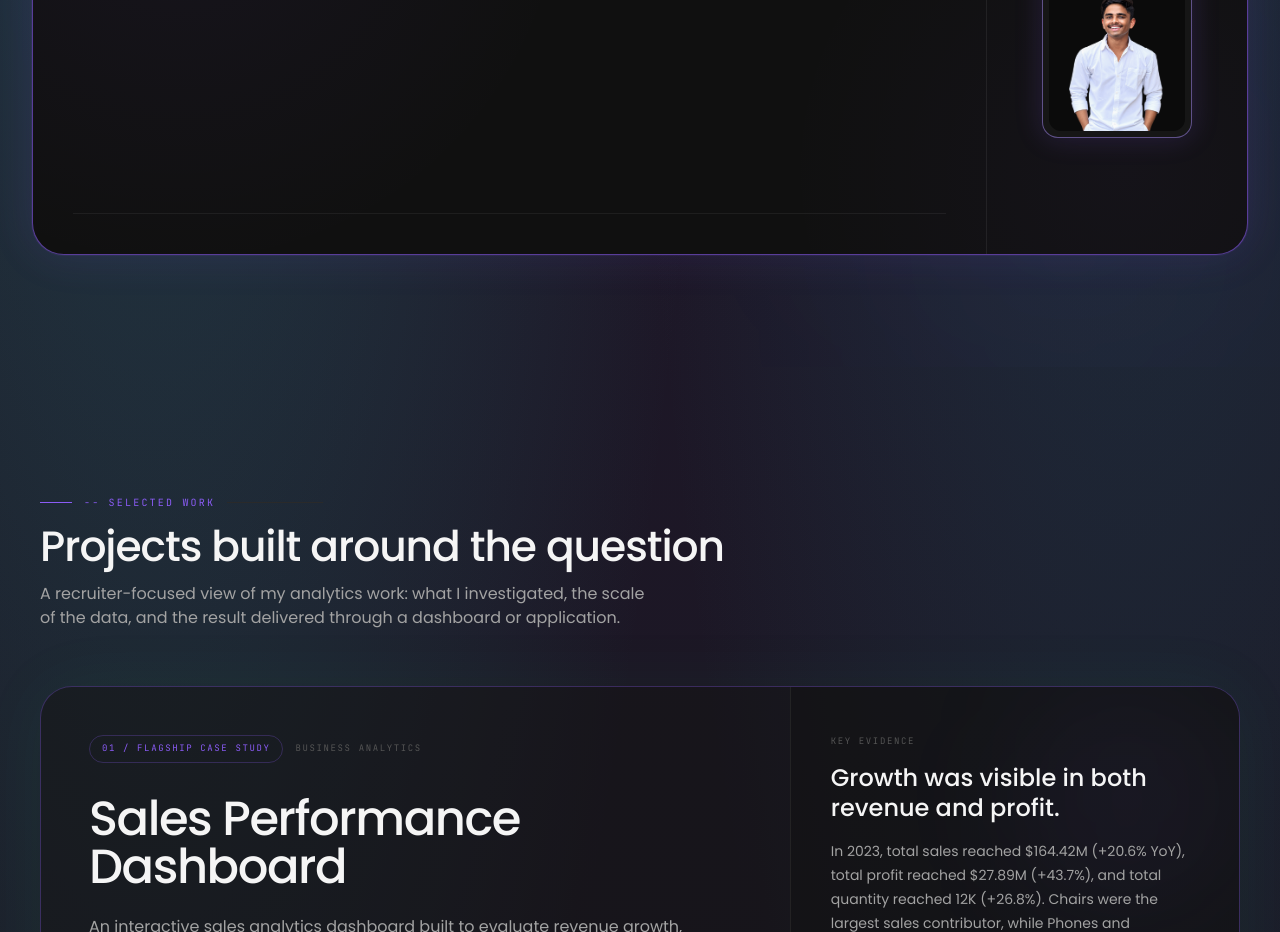
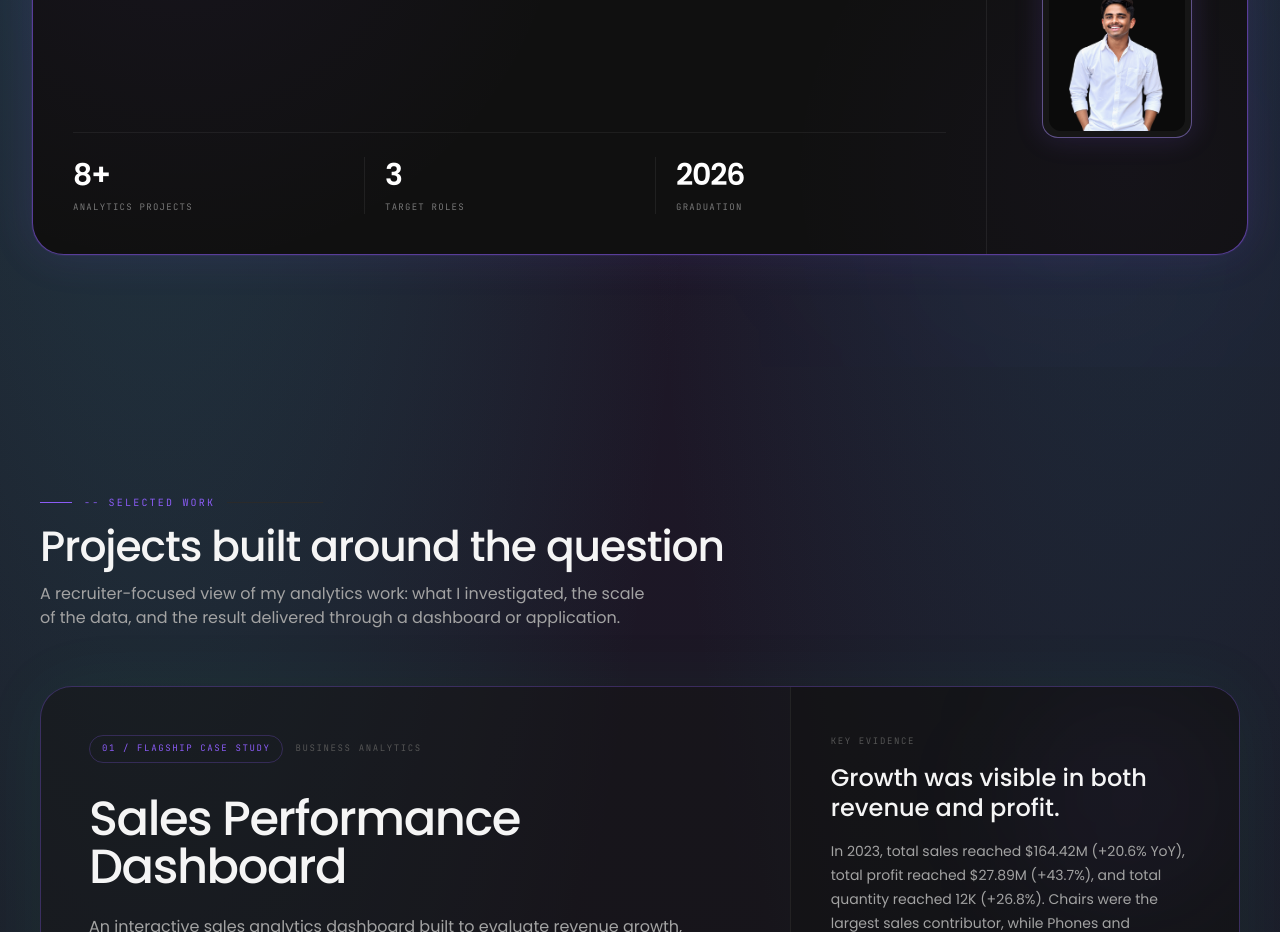
Before and after one commit to bhaskar-nb/portfolio, a Next.js app: page / in a window 1280 px wide. Shown: the part 1080-2012 px from the top of the page. Built offline with nearby package versions, Linux system fonts and the light colour scheme.

Commit message:
Add reference-style About metrics

```diff
--- a/components/About.tsx
+++ b/components/About.tsx
@@ -3,6 +3,12 @@
 import { motion } from "framer-motion";
 import Image from "next/image";
 import { profile } from "@/lib/data";
+
+const metrics = [
+  { value: "8+", label: "Analytics Projects" },
+  { value: "3", label: "Target Roles" },
+  { value: "2026", label: "Graduation" },
+];
 
 export default function About() {
   return (
@@ -32,7 +38,22 @@ export default function About() {
                 </p>
               </div>
 
-              <div className="mt-10 h-px w-full bg-white/[0.06]" />
+              <div className="mt-10">
+                <div className="h-px w-full bg-white/[0.06]" />
+
+                <div className="grid grid-cols-3 divide-x divide-white/[0.07] pt-6">
+                  {metrics.map((metric) => (
+                    <div key={metric.label} className="px-3 first:pl-0 last:pr-0 sm:px-5">
+                      <p className="font-display text-2xl font-semibold leading-none tracking-[-0.04em] text-white sm:text-3xl">
+                        {metric.value}
+                      </p>
+                      <p className="mt-2 font-mono text-[8px] uppercase tracking-[0.14em] text-ink-500 sm:text-[9px]">
+                        {metric.label}
+                      </p>
+                    </div>
+                  ))}
+                </div>
+              </div>
             </div>
 
             <div className="hidden bg-white/[0.07] lg:block" />
```
